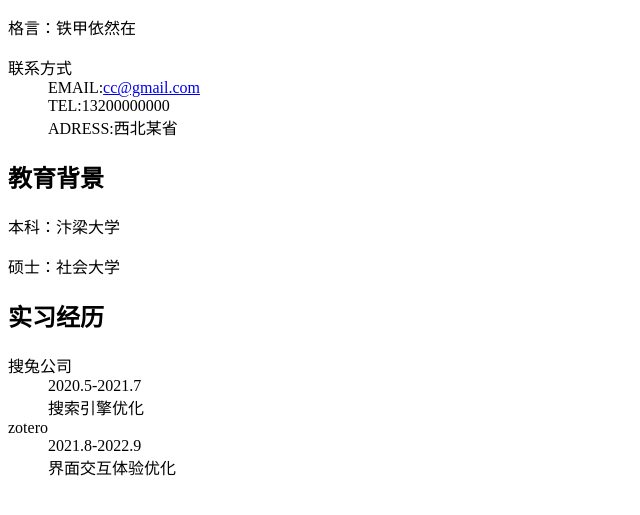
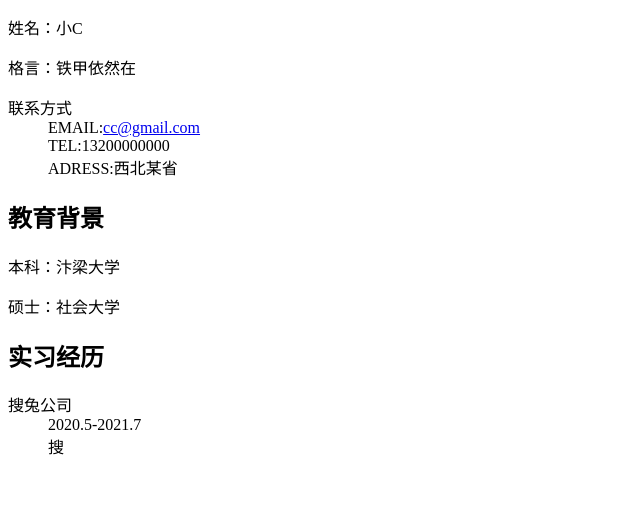
Before and after one commit to clock-z/Baidu_FrontEndTechnology_study, a plain HTML site: page day02-CV.html in a window 1280 px wide. Shown: the part 155-670 px from the top of the page, without its empty margins (0-640 px from the left). Drawn offline with Linux system fonts and the light colour scheme.

Commit message:
Update and rename day02.html to day02-CV.html

```diff
--- a/day02.html
+++ b/day02-CV.html
@@ -1,3 +1,10 @@
+<1DOCTYP html>
+<html>
+  <head>
+    <meta charset="utf-8">
+    <title>day02-CV</title>
+  </head>
+  <body>
 <h1>简历</h1>
 <h2>基本信息</h2>
 <p><a title:>姓名：</a><a>小C</a></p>
@@ -17,8 +24,6 @@
 <dl>
   <dt>搜兔公司</dt>
   <dd>2020.5-2021.7</dd>
-  <dd>搜索引擎优化</dd>
-  <dt>zotero</dt>
-  <dd>2021.8-2022.9</dd>
-  <dd>界面交互体验优化</dd>
-</dl>
+  <dd>搜
+   </body>
+</html>
```
